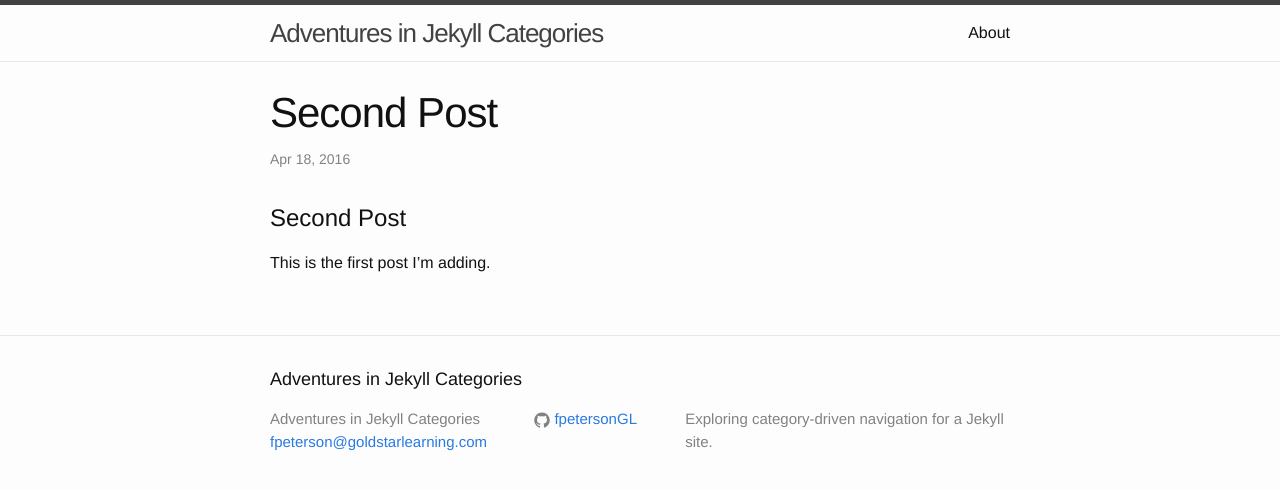
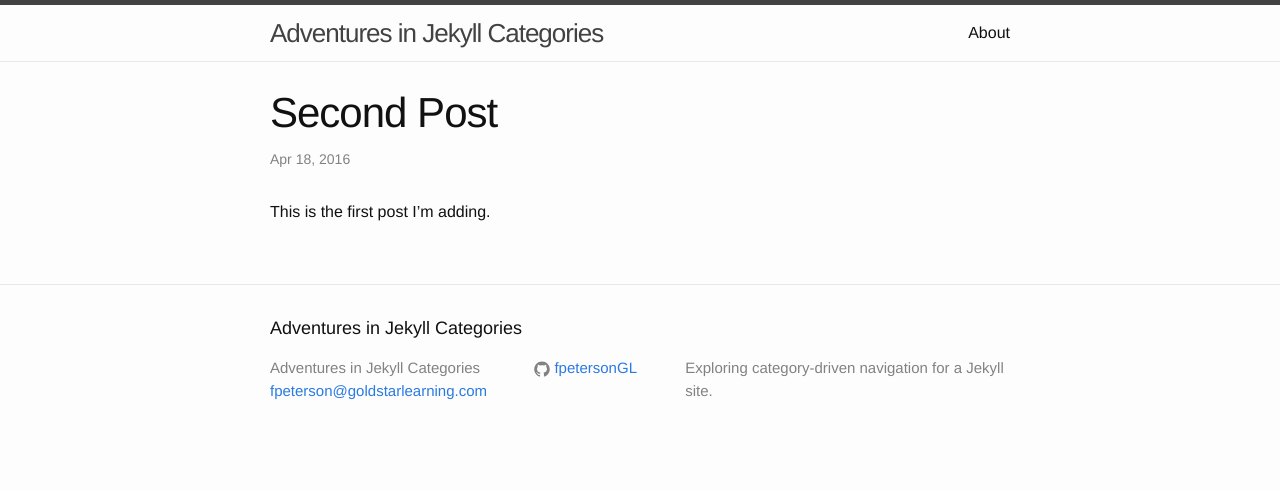
Before and after one commit to fpetersonGL/jekylltutorial, a Jekyll site: the page built from _posts/2016-04-18-Second-Post.markdown, in a window 1280 px wide. Shown: the top 490 px of the page. Built offline with Jekyll 4.4.1, drawn with Linux system fonts in a browser that asks for light colours.

Commit message:
Update 2016-04-18-Second-Post.markdown

```diff
--- a/_posts/2016-04-18-Second-Post.markdown
+++ b/_posts/2016-04-18-Second-Post.markdown
@@ -4,7 +4,4 @@
 date:   2016-04-18 12:28:18 -0600
 categories: jekyll, learning
 ---
-
-# Second Post #
-
 This is the first post I'm adding.
```
